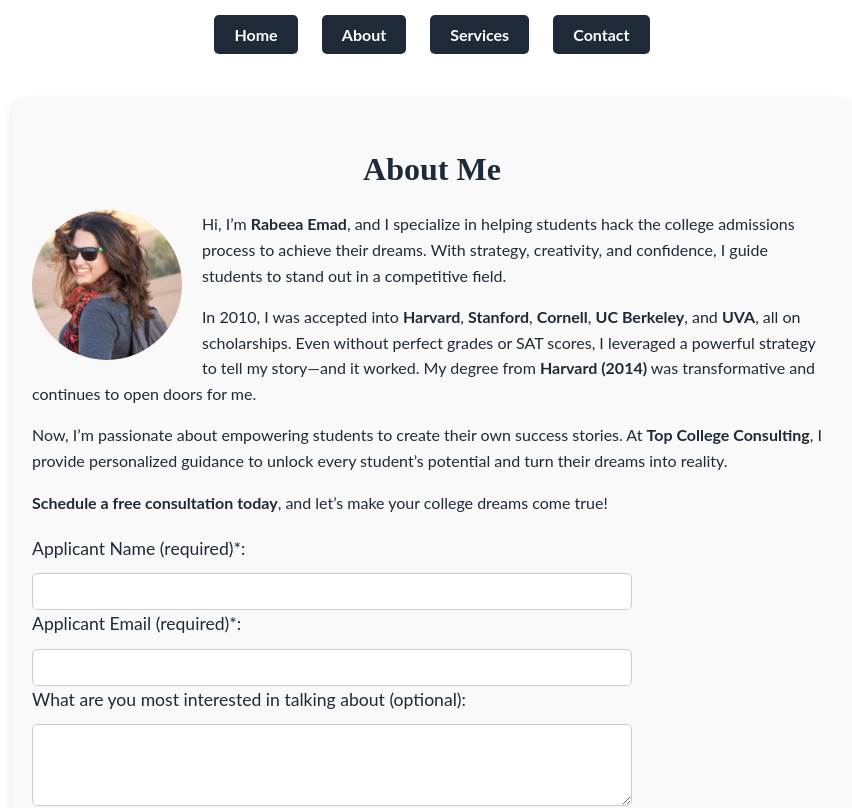
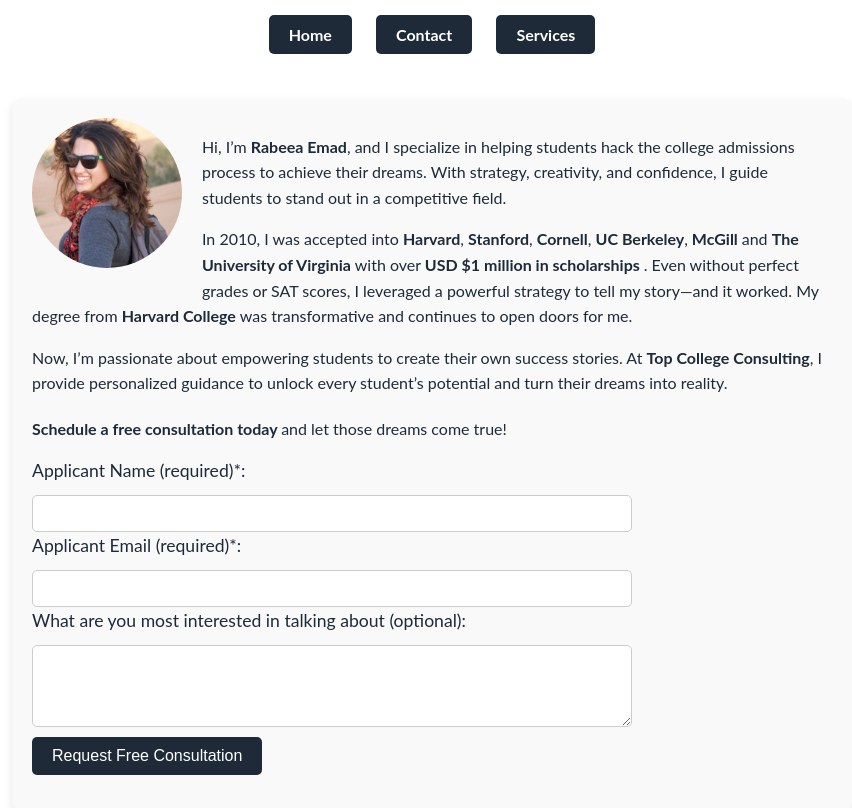
Before and after one commit to rabeeaahmed/topcollegeconsulting, a plain HTML site: page index.html in a window 1280 px wide. Shown: the part 158-966 px from the top of the page, without its empty margins (208-1060 px from the left). Drawn offline with Linux system fonts and the light colour scheme.

Commit message:
Homepage Updates

```diff
--- a/index.html
+++ b/index.html
@@ -1,12 +1,23 @@
 <script>
-  // Define the Apps Script URL as a variable
-  const APPS_SCRIPT_URL = "https://script.google.com/macros/s/AKfycbz9R3WOM-uwl-u-Qgc4ySllQFLb1x2FyfZdkuZdn6mIHlhnxwOnYBbYxv7_bzn8FVXn/exec";
+    // Define the Apps Script URL as a variable
+    const APPS_SCRIPT_URL = "https://script.google.com/macros/s/AKfycbz9R3WOM-uwl-u-Qgc4ySllQFLb1x2FyfZdkuZdn6mIHlhnxwOnYBbYxv7_bzn8FVXn/exec";
 
-  // Set the form's action attribute dynamically
-  document.addEventListener("DOMContentLoaded", function () {
-      const form = document.querySelector("form");
-      form.action = APPS_SCRIPT_URL;
-  });
+
+    // Set the form's action attribute dynamically and handle submission
+    document.addEventListener("DOMContentLoaded", function () {
+        const form = document.querySelector("#contact-form");
+        const thankYouMessage = document.querySelector("#thank-you-message");
+
+        form.action = APPS_SCRIPT_URL;
+
+        form.addEventListener("submit", function (event) {
+            event.preventDefault(); // Prevent default form submission behavior
+            form.style.display = "none"; // Hide the form
+            thankYouMessage.style.display = "block"; // Show thank-you message
+        });
+    });
+</script>
+
 </script>
 <!DOCTYPE html>
 <html lang="en">
@@ -24,21 +35,21 @@
     </header>
     <div style="text-align: center; margin-top: 40px auto; padding-top: 20px">
         <nav>
-            <a href="#home" class="button">Home</a>
-            <a href="#about" class="button">About</a>
+            <a href="index.html" class="button">Home</a>
+            <a href="#contact" class="button">Contact</a>
             <a href="#services" class="button">Services</a>
-            <a href="#contact" class="button">Contact</a>
         </nav>
     </div>
 
     <section id="about" style="text-align: left; max-width: 800px; margin: 50px auto; padding: 20px; background-color: #f9f9f9; border-radius: 10px; box-shadow: 0 4px 8px rgba(0, 0, 0, 0.1);">
-        <h2 style="text-align: center; color: #1E2A38;">About Me</h2>
+        <!-- <h2 style="text-align: center; color: #1E2A38;">About Me</h2> -->
         <img src="rabeea_emad_about_me.jpg" alt="Rabeea Emad, founder of Top College Consulting" style="float: left; margin: 0 20px 20px 0; width: 150px; border-radius: 50%;" loading="lazy">
         <p>Hi, I’m <strong>Rabeea Emad</strong>, and I specialize in helping students hack the college admissions process to achieve their dreams. With strategy, creativity, and confidence, I guide students to stand out in a competitive field.</p>
-        <p>In 2010, I was accepted into <strong>Harvard</strong>, <strong>Stanford</strong>, <strong>Cornell</strong>, <strong>UC Berkeley</strong>, and <strong>UVA</strong>, all on scholarships. Even without perfect grades or SAT scores, I leveraged a powerful strategy to tell my story—and it worked. My degree from <strong>Harvard (2014)</strong> was transformative and continues to open doors for me.</p>
+        <p>In 2010, I was accepted into <strong>Harvard</strong>, <strong>Stanford</strong>, <strong>Cornell</strong>, <strong>UC Berkeley</strong>,<strong>  McGill </strong> and <strong> The University of Virginia </strong> with over <strong> USD $1 million in scholarships </strong>. Even without perfect grades or SAT scores, I leveraged a powerful strategy to tell my story—and it worked. My degree from <strong>Harvard College </strong> was transformative and continues to open doors for me.</p>
         <p>Now, I’m passionate about empowering students to create their own success stories. At <strong>Top College Consulting</strong>, I provide personalized guidance to unlock every student’s potential and turn their dreams into reality.</p>
-        <p><strong>Schedule a free consultation today</strong>, and let’s make your college dreams come true!</p>
-        <form style="margin-top: 20px; text-align: left; max-width: 600px;" method="POST">
+        <form id="contact-form" style="margin-top: 20px; text-align: left; max-width: 600px;" method="POST">
+            <p><strong>Schedule a free consultation today </strong> and let those dreams come true!</p>
+
             <label for="name" style="font-size: 1.1em;">Applicant Name (required)*:</label><br>
             <input type="text" id="name" name="name" style="width: 100%; padding: 10px; margin-top: 10px; border-radius: 5px; border: 1px solid #ccc;" required><br>
 
@@ -50,6 +61,10 @@
 
             <button type="submit" class="button" style="margin-top: 10px;">Request Free Consultation</button>
         </form>
+        <p id="thank-you-message" style="display: none; text-align: center; margin-top: 20px; font-size: 1.2em; color: #1E2A38;">
+            Thanks for your submission! We will be in touch!
+        </p>
+
     </section>
 
     <footer style="background-color: #1E2A38; color: white; text-align: center; padding: 20px; margin-top: 50px;">
```
